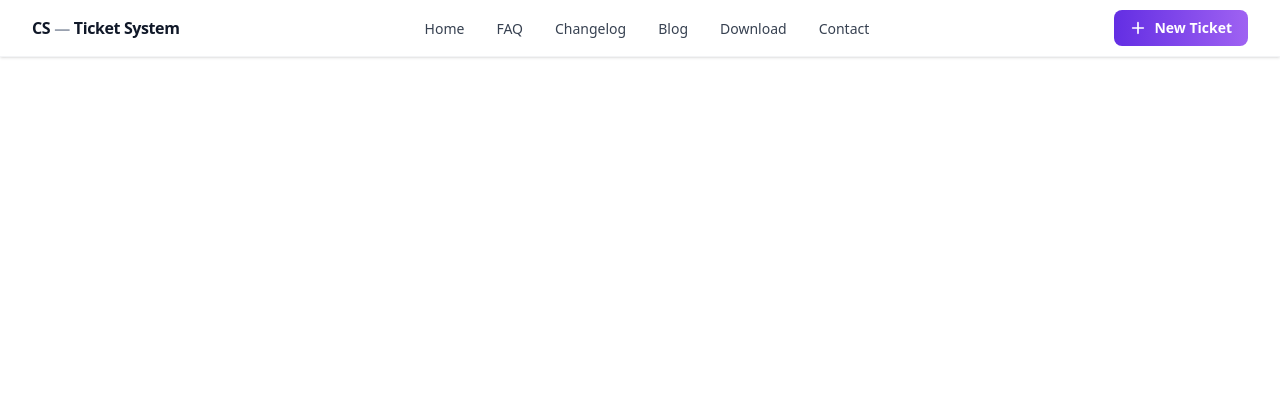
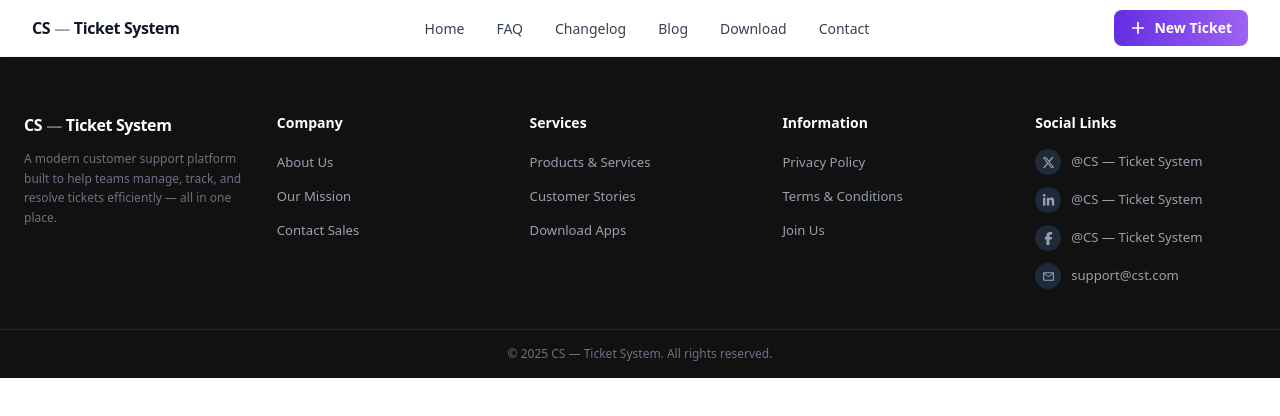
Before and after one commit to ziaul-hoque4820/CS-Ticket-System, a React (Vite) app: page / in a window 1280 px wide. Shown: the top 416 px of the page. Built offline with nearby package versions, Linux system fonts and the light colour scheme.

Commit message:
Footer section design done

```diff
--- a/src/App.jsx
+++ b/src/App.jsx
@@ -1,10 +1,12 @@
 import React from 'react'
 import Navbar from './share/Navbar'
+import Footer from './share/Footer'
 
 function App() {
     return (
         <>
             <Navbar />
+            <Footer />
         </>
     )
 }
--- /dev/null
+++ b/src/share/Footer.jsx
@@ -0,0 +1,81 @@
+import { FaXTwitter, FaLinkedinIn, FaFacebookF } from "react-icons/fa6";
+import { MdOutlineEmail } from "react-icons/md";
+
+const footerLinks = {
+    Company: ["About Us", "Our Mission", "Contact Sales"],
+    Services: ["Products & Services", "Customer Stories", "Download Apps"],
+    Information: ["Privacy Policy", "Terms & Conditions", "Join Us"],
+};
+
+const socialLinks = [
+    { icon: <FaXTwitter size={13} />, label: "@CS — Ticket System" },
+    { icon: <FaLinkedinIn size={13} />, label: "@CS — Ticket System" },
+    { icon: <FaFacebookF size={13} />, label: "@CS — Ticket System" },
+    { icon: <MdOutlineEmail size={13} />, label: "support@cst.com" },
+];
+
+function Footer() {
+    return (
+        <footer className="w-full bg-[#111111] text-gray-300">
+
+            {/* Main Grid */}
+            <div className="max-w-7xl mx-auto px-6 pt-14 pb-10 grid grid-cols-2 sm:grid-cols-3 lg:grid-cols-5 gap-8">
+
+                {/* Brand */}
+                <div className="col-span-2 sm:col-span-3 lg:col-span-1">
+                    <a href="#" className="inline-flex items-center font-extrabold text-white text-base tracking-tight mb-3">
+                        <span>CS</span>
+                        <span className="text-gray-500 mx-1">—</span>
+                        <span>Ticket System</span>
+                    </a>
+                    <p className="text-xs text-gray-500 leading-relaxed max-w-[260px]">
+                        A modern customer support platform built to help teams manage, track,
+                        and resolve tickets efficiently — all in one place.
+                    </p>
+                </div>
+
+                {/* Link Columns */}
+                {Object.entries(footerLinks).map(([heading, links]) => (
+                    <div key={heading}>
+                        <h4 className="text-sm font-bold text-white mb-4">{heading}</h4>
+                        <ul className="flex flex-col gap-2.5">
+                            {links.map(link => (
+                                <li key={link}>
+                                    <a href="#" className="text-[0.82rem] text-gray-400 hover:text-white transition-colors duration-200">
+                                        {link}
+                                    </a>
+                                </li>
+                            ))}
+                        </ul>
+                    </div>
+                ))}
+
+                {/* Social Links */}
+                <div>
+                    <h4 className="text-sm font-bold text-white mb-4">Social Links</h4>
+                    <ul className="flex flex-col gap-3">
+                        {socialLinks.map((s, i) => (
+                            <li key={i}>
+                                <a href="#" className="flex items-center gap-2.5 text-[0.82rem] text-gray-400 hover:text-white transition-colors duration-200 group">
+                                    <span className="w-[26px] h-[26px] rounded-full bg-gray-800 group-hover:bg-gray-700 flex items-center justify-center flex-shrink-0 transition-colors duration-200">
+                                        {s.icon}
+                                    </span>
+                                    {s.label}
+                                </a>
+                            </li>
+                        ))}
+                    </ul>
+                </div>
+
+            </div>
+
+            {/* Bottom Bar */}
+            <div className="border-t border-gray-800 py-4 text-center">
+                <p className="text-xs text-gray-500">© 2025 CS — Ticket System. All rights reserved.</p>
+            </div>
+
+        </footer>
+    );
+}
+
+export default Footer
```
